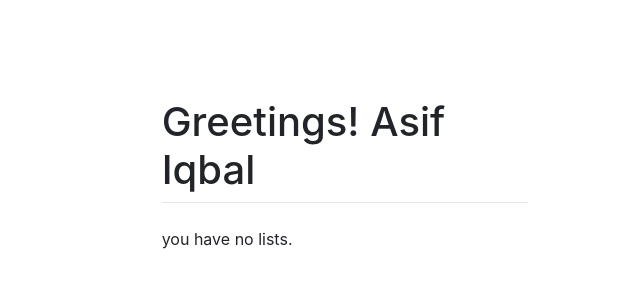
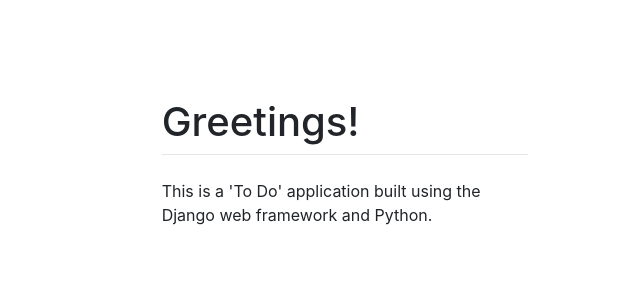
Before and after one commit to Asif-GD/a-django-to-do-list, a Django app: page / in a window 1280 px wide. Shown: the part 56-356 px from the top of the page, without its empty margins (295-935 px from the left). Run offline with Django 4.2, Linux system fonts and the light colour scheme.

Commit message:
Minor content changes

```diff
--- a/main/templates/main/home.html
+++ b/main/templates/main/home.html
@@ -7,9 +7,9 @@
 {% block content %}
 <div class="row justify-content-center">
     <div class="col-4">
-        <h1 class="mt-5">Greetings! Asif Iqbal</h1>
+        <h1 class="mt-5">Greetings!</h1>
         <hr class="mt-0 mb-4">
-        <p>you have no lists.</p>
+        <p>This is a 'To Do' application built using the Django web framework and Python.</p>
     </div>
 </div>
 {% endblock %}
```
